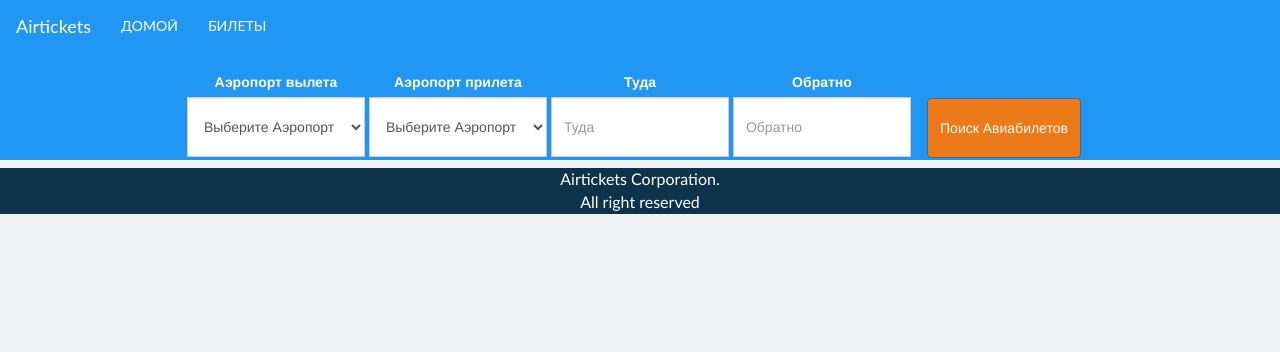
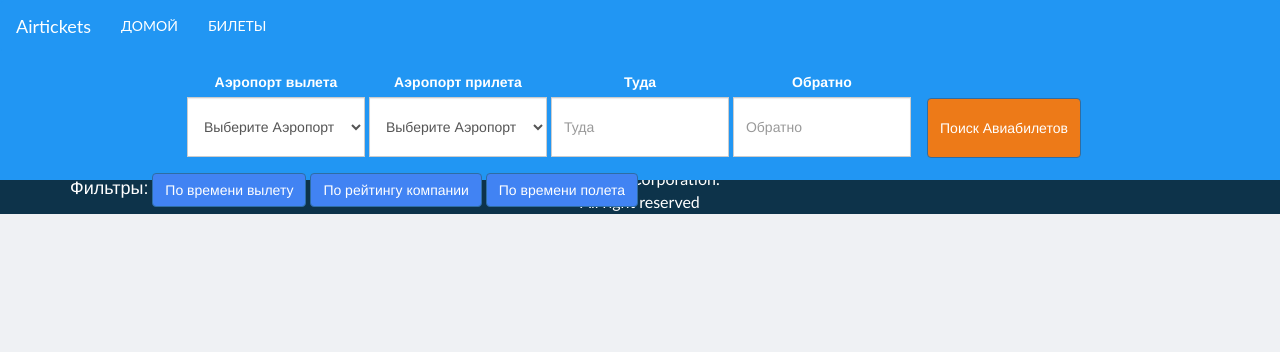
Before and after one commit to SergeyForester/airtickets, a Django app: page /search in a window 1280 px wide. Shown: the top 352 px of the page. Run offline with Django 3.2, Linux system fonts and the light colour scheme; data that the repository does not hold is empty; some libraries are stand-ins or nearby versions.

Commit message:
search filter

```diff
--- a/airtickets/airtickets/urls.py
+++ b/airtickets/airtickets/urls.py
@@ -24,6 +24,7 @@ urlpatterns = [
     path('ajax/flight_info', mainapp.ajax_flight_info, name="ajax_flight_info"),
     path('ajax/aircompany_rating', mainapp.ajax_aircompany_rating, name="ajax_aircompany_rating"),
     path('ajax/departures_scrapper', mainapp.ajax_departures_scrapper, name="ajax_departures_scrapper"),
+    path('ajax/results_filter', mainapp.ajax_results_filter, name="ajax_departures_scrapper"),
 ]
 
 
--- a/airtickets/mainapp/templates/mainapp/index.html
+++ b/airtickets/mainapp/templates/mainapp/index.html
@@ -104,7 +104,7 @@
                 </div>
 
                 <div class="form-group">
-                    <button type="submit" id='search-btn' class="btn btn-primary">Поиск Авиабилетов</button>
+                    <button type="submit" id='search-btn' class="btn btn-search btn-primary">Поиск Авиабилетов</button>
                 </div>
 
             </form>
--- a/airtickets/mainapp/templates/mainapp/search.html
+++ b/airtickets/mainapp/templates/mainapp/search.html
@@ -77,54 +77,50 @@
                     <input type="text" class="form-control" value="" required placeholder="Обратно" name="date_to">
                 </div>
                 <div class="form-group">
-                    <button type="submit" id='search-btn' class="btn btn-primary">Поиск Авиабилетов</button>
+                    <button type="submit" id='search-btn' class="btn btn-search btn-primary">Поиск Авиабилетов</button>
                 </div>
 
             </form>
             <div id="alert-box"></div>
+        </div>
+        <div class="filters">
+            <p class="h4" style="display: inline">Фильтры:</p>
+            <div class="btn-group">
+                <button type="button" class="btn btn-primary btn-primary-bt dropdown-toggle" data-toggle="dropdown" aria-haspopup="true"
+                        aria-expanded="false">
+                    По времени вылету
+                </button>
+                <div class="dropdown-menu">
+                    <a href="#"><p class="filter h5" id="filter-departure-time-earliest">Сначала самые ранние</p></a>
+                    <a href="#"><p class="filter h5" id="filter-departure-time-latest">Сначала самые поздние</p></a>
+                </div>
+            </div>
+            <div class="btn-group">
+                <button type="button" class="btn btn-primary btn-primary-bt dropdown-toggle" data-toggle="dropdown" aria-haspopup="true"
+                        aria-expanded="false">
+                    По рейтингу компании
+                </button>
+                <div class="dropdown-menu">
+                    <a href="#"><p class="h5 filter" id="filter-company-rating-descending">По убыванию</p></a>
+                    <a href="#"><p class="h5 filter" id="filter-company-rating-ascending">По возрастанию</p></a>
+                </div>
+            </div>
+            <div class="btn-group">
+                <button type="button" class="btn btn-primary btn-primary-bt dropdown-toggle" data-toggle="dropdown" aria-haspopup="true"
+                        aria-expanded="false">
+                    По времени полета
+                </button>
+                <div class="dropdown-menu">
+                    <a href="#"><p class="h5 filter" id="filter-flight-time-descending">Сначала самые быстрые</p></a>
+                    <a href="#"><p class="h5 filter" id="filter-flight-time-ascending">Самые долгие полеты</p></a>
+                </div>
+            </div>
         </div>
     </div>
 </div>
 
 <div class="container">
     <div class="results-list">
-
-<!--        {% for element in result %}-->
-<!--            <a href="#">-->
-<!--                <div class="result-item" data-flight_id ="{{element.flight.id}}" data-aircomapany_id="{{element.flight.aircompany.id}}">-->
-<!--                    <div class="flight-info">-->
-<!--                        <p class="h4">{{element.flight.aircompany.name}}-->
-<!--                            <a href="#">-->
-<!--                                <img src="{% static 'img/rep_plus.svg' %}" class='rating_icon rating_up' data-aircomapany_id="{{element.flight.aircompany.id}}" alt="">-->
-<!--                            </a>-->
-<!--                            <a href="#">-->
-<!--                                <img src="{% static 'img/rep_down.svg' %}" class='rating_icon rating_down' data-aircomapany_id="{{element.flight.aircompany.id}}" alt="">-->
-<!--                            </a>-->
-<!--                        </p>-->
-<!--                        <div class="flight-info-item">-->
-<!--                            <p class="h3">{{ element.depature_time|date:'H:i' }}</p>-->
-<!--                            <p class="h5 disabled-text">{{ element.flight.departure_point.name }}</p>-->
-<!--                            <p class="h5 disabled-text">{{element.depature_time|date:"Y-m-d"}}</p>-->
-<!--                            {% if element.name and element.plane %}-->
-<!--                                <p class="h5 disabled-text">{{element.name}} - {{element.plane}}</p>-->
-<!--                            {% endif %}-->
-<!--                            <p class="h5 disabled-text">{{element.flight.aircompany.rating}} отзывов</p>-->
-<!--                        </div>-->
-<!--                        <div class="flight-info-item right-item">-->
-<!--                            <p class="h3">{{ element.arrival_time|date:'H:i' }}</p>-->
-<!--                            <p class="h5 disabled-text">{{ element.flight.to.name }}</p>-->
-<!--                            <p class="h5 disabled-text">{{element.arrival_time|date:"Y-m-d"}}</p>-->
-<!--                            {% for seats in depature_seats %}-->
-<!--                                {% if seats.id == element.id %}-->
-<!--                                    <p class="h4">Места есть</p>-->
-<!--                                {% endif %}-->
-<!--                            {% endfor %}-->
-<!--                        </div>-->
-<!--                    </div>-->
-<!--                </div>-->
-<!--            </a>-->
-
-<!--        {% endfor %}-->
 
 
     </div>
--- a/airtickets/mainapp/views.py
+++ b/airtickets/mainapp/views.py
@@ -5,9 +5,10 @@ from django.http import JsonResponse
 from django.shortcuts import render
 from mainapp.models import Depature, Airport, Seat, Aircompany
 import parsers
+import utils
+
 
 # Create your views here.
-
 
 
 def main(request):
@@ -17,51 +18,43 @@ def main(request):
 
 
 def search(request):
-
     options = Airport.objects.all()
 
-    return render(request, 'mainapp/search.html', {'options':options})
+    return render(request, 'mainapp/search.html', {'options': options})
 
 
 def ajax_departures_scrapper(request):
     from_ = request.GET.get('from', None)
     to = request.GET.get('to', None)
     date_from = request.GET.get('date_from', None)
-    date_to = request.GET.get('date_to', None)
 
     from_ = re.sub('[+]', ' ', from_)
     to = re.sub('[+]', ' ', to)
-
-    print(from_)
-    print(to)
-    print(date_from)
-    print(date_to)
 
     from_ = Airport.objects.get(name=from_)
     to = Airport.objects.get(name=to)
 
     parsers.parse_departures(from_.code, to.code, date_from)
 
-    result = Depature.objects.filter(depature_time__date=datetime.datetime.strptime(date_from, '%Y-%m-%d'),
-                                     flight__departure_point=from_,
-                                     flight__to=to)
+    result = utils.get_departures(request)
 
     data = {
-        'departures': [{'departure_id':departure.id,
-                        'aircompany_id':departure.flight.aircompany.id,
-                        'aircompany_name':departure.flight.aircompany.name,
-                        'departure_time':departure.depature_time.strftime("%H:%M"),
-                        'departure_point_name':departure.flight.departure_point.name,
-                        'departure_date':departure.depature_time.strftime("%Y-%m-%d"),
-                        'name':departure.name,
-                        'aircomany_rating':departure.flight.aircompany.rating,
-                        'arrival_time':departure.arrival_time.strftime("%H:%M"),
-                        'arrival_point_name':departure.flight.to.name,
-                        'arrival_date':departure.arrival_time.strftime("%Y-%m-%d")}
+        'departures': [{'departure_id': departure.id,
+                        'aircompany_id': departure.flight.aircompany.id,
+                        'aircompany_name': departure.flight.aircompany.name,
+                        'departure_time': departure.depature_time.strftime("%H:%M"),
+                        'departure_point_name': departure.flight.departure_point.name,
+                        'departure_date': departure.depature_time.strftime("%Y-%m-%d"),
+                        'name': departure.name,
+                        'aircomany_rating': departure.flight.aircompany.rating,
+                        'arrival_time': departure.arrival_time.strftime("%H:%M"),
+                        'arrival_point_name': departure.flight.to.name,
+                        'arrival_date': departure.arrival_time.strftime("%Y-%m-%d")}
                        for departure in result]
     }
 
     return JsonResponse(data)
+
 
 def ajax_flight_info(request):
     departure_id = request.GET.get('departure_id', None)
@@ -110,8 +103,51 @@ def ajax_aircompany_rating(request):
             message = 'Рейтинг компании равен нулю'
 
     aircompany.save()
-    data  = {
-        'message':message
+    data = {
+        'message': message
     }
 
     return JsonResponse(data)
+
+
+def ajax_results_filter(request):
+    key = request.GET.get('filter_key', None)
+
+    result = utils.get_departures(request)
+
+    if key == 'filter-departure-time-earliest':
+        result = sorted(result, key=lambda k: k.depature_time)
+    elif key == 'filter-departure-time-latest':
+        result = sorted(result, key=lambda k: k.depature_time, reverse=True)
+
+    elif key == 'filter-company-rating-descending':
+        result = sorted(result, key=lambda k: k.flight.aircompany.rating, reverse=True)
+    elif key == 'filter-company-rating-ascending':
+        result = sorted(result, key=lambda k: k.flight.aircompany.rating)
+
+    elif key == 'filter-flight-time-descending':
+        result = sorted(result,
+                        key=lambda k: k.depature_time - k.arrival_time,
+                        reverse=True)
+    elif key == 'filter-flight-time-ascending':
+        result = sorted(result,
+                        key=lambda k: k.depature_time - k.arrival_time)
+    else:
+        print('UNKNOWN FILTER KEY')
+
+    data = {
+        'departures': [{'departure_id': departure.id,
+                        'aircompany_id': departure.flight.aircompany.id,
+                        'aircompany_name': departure.flight.aircompany.name,
+                        'departure_time': departure.depature_time.strftime("%H:%M"),
+                        'departure_point_name': departure.flight.departure_point.name,
+                        'departure_date': departure.depature_time.strftime("%Y-%m-%d"),
+                        'name': departure.name,
+                        'aircomany_rating': departure.flight.aircompany.rating,
+                        'arrival_time': departure.arrival_time.strftime("%H:%M"),
+                        'arrival_point_name': departure.flight.to.name,
+                        'arrival_date': departure.arrival_time.strftime("%Y-%m-%d")}
+                       for departure in result]
+    }
+
+    return JsonResponse(data)
--- a/airtickets/static/css/css.css
+++ b/airtickets/static/css/css.css
@@ -95,7 +95,7 @@
     text-align: center;
 }
 
-.btn {
+.btn-search {
     background-color: #ed7a18 !important;
     color: white;
     height: 60px !important;
@@ -104,7 +104,9 @@
 .form-control {
     height: 60px !important;
 }
-
+.dropdown-menu p {
+    color: black;
+}
 .form-control {
     border-radius: 0 !important;
 
@@ -150,7 +152,7 @@
     }
 
     .search-header {
-        height: 20vh;
+        height: 22.5vh;
     }
 }
 
@@ -204,6 +206,9 @@ body {
     color: #A0B0B9 !important;
 }
 
+.btn-primary-bt {
+    background-color: #4183f3 !important;
+}
 
 .flight-info-item {
     display: inline-block;
@@ -344,3 +349,7 @@ body {margin: 0; padding: 0;}
   animation-iteration-count: infinite;
   animation-timing-function: ease-in-out;
 }
+
+.filters {
+    color:white;
+}
--- a/airtickets/static/js/js.js
+++ b/airtickets/static/js/js.js
@@ -24,9 +24,12 @@ $(window).scroll(function () { // изменение размеров хеаде
         if ($(this).scrollTop() > 100) {
             $('.search-header').height('10vh');
             $('#search-navbar').hide();
+            $('.filters').hide();
         } else {
-            $('.search-header').height('20vh');
+            $('.search-header').height('22.5vh');
             $('#search-navbar').show(200);
+            $('.filters').show(200);
+
 
         }
     }
@@ -123,6 +126,40 @@ $('body').on('click', '.rating_icon', function () {
     })
 });
 
+function renderDepartures(data) {
+    $('.results-list').html("");
+                for (let departure of data) {
+                    el = $(`
+                        <a href="#">
+                            <div class="result-item" data-departure_id ="${departure.departure_id}" data-aircompany_id="${departure.aircompany_id}">
+                                <div class="flight-info">
+                                    <p class="h4">${departure.aircompany_name}
+                                        <a href="#">
+                                            <img src="/static/img/rep_plus.svg" class='rating_icon rating_up' data-aircompany_id="${departure.aircompany_id}" alt="">
+                                        </a>
+                                        <a href="#">
+                                            <img src="/static/img/rep_down.svg" class='rating_icon rating_down' data-aircompany_id="${departure.aircompany_id}" alt="">
+                                        </a>
+                                    </p>
+                                    <div class="flight-info-item">
+                                        <p class="h3">${departure.departure_time}</p>
+                                        <p class="h5 disabled-text">${departure.departure_point_name}</p>
+                                        <p class="h5 disabled-text">${departure.departure_date}</p>
+                                        <p class="h5 disabled-text">${departure.name} - ${departure.plane}</p>
+                                        <p class="h5 disabled-text">${departure.aircomany_rating} отзывов</p>
+                                    </div>
+                                    <div class="flight-info-item right-item">
+                                        <p class="h3">${departure.arrival_time}</p>
+                                        <p class="h5 disabled-text">${departure.arrival_point_name}</p>
+                                        <p class="h5 disabled-text">${departure.arrival_date}</p>
+                                    </div>
+                                </div>
+                            </div>
+                        </a>
+                    `);
+                    $('.results-list').append(el);
+                }
+}
 
 
 let getUrlParameter = function getUrlParameter(sParam) {
@@ -167,38 +204,7 @@ $(document).ready(function () {
             },
             dataType: 'json',
             success: function (data) {
-                $('.results-list').html("");
-                for (let departure of data.departures) {
-                    el = $(`
-                        <a href="#">
-                            <div class="result-item" data-departure_id ="${departure.departure_id}" data-aircompany_id="${departure.aircompany_id}">
-                                <div class="flight-info">
-                                    <p class="h4">${departure.aircompany_name}
-                                        <a href="#">
-                                            <img src="/static/img/rep_plus.svg" class='rating_icon rating_up' data-aircompany_id="${departure.aircompany_id}" alt="">
-                                        </a>
-                                        <a href="#">
-                                            <img src="/static/img/rep_down.svg" class='rating_icon rating_down' data-aircompany_id="${departure.aircompany_id}" alt="">
-                                        </a>
-                                    </p>
-                                    <div class="flight-info-item">
-                                        <p class="h3">${departure.departure_time}</p>
-                                        <p class="h5 disabled-text">${departure.departure_point_name}</p>
-                                        <p class="h5 disabled-text">${departure.departure_date}</p>
-                                        <p class="h5 disabled-text">${departure.name} - ${departure.plane}</p>
-                                        <p class="h5 disabled-text">${departure.aircomany_rating} отзывов</p>
-                                    </div>
-                                    <div class="flight-info-item right-item">
-                                        <p class="h3">${departure.arrival_time}</p>
-                                        <p class="h5 disabled-text">${departure.arrival_point_name}</p>
-                                        <p class="h5 disabled-text">${departure.arrival_date}</p>
-                                    </div>
-                                </div>
-                            </div>
-                        </a>
-                    `);
-                    $('.results-list').append(el);
-                }
+                renderDepartures(data.departures);
             },
             error: function (request, status, error) {
                 alert(request.responseText, status)
@@ -206,3 +212,38 @@ $(document).ready(function () {
         })
     }
 });
+
+$('body').on('click', '.filter', function () {
+    let filter_key = $(this).attr('id');
+    console.log(filter_key);
+
+    if (from && to && date_from && date_to) {
+        console.log('ajax request');
+
+        $('.results-list').html(`
+            <div class="loader">
+                <div class="bar"></div>
+            </div>
+        `);
+
+        $.ajax({
+            url: '/ajax/results_filter',
+            data: {
+                'from': from,
+                'to': to,
+                'date_from': date_from,
+                'date_to': date_to,
+                'filter_key': filter_key
+            },
+            dataType: 'json',
+            success: function (data) {
+                renderDepartures(data.departures);
+            },
+            onerror: function () {
+                alert('Failed to render departures');
+            }
+
+        })
+    }
+
+});
```
Also changed, not shown: airtickets/utils.py (+23 -4 lines).
